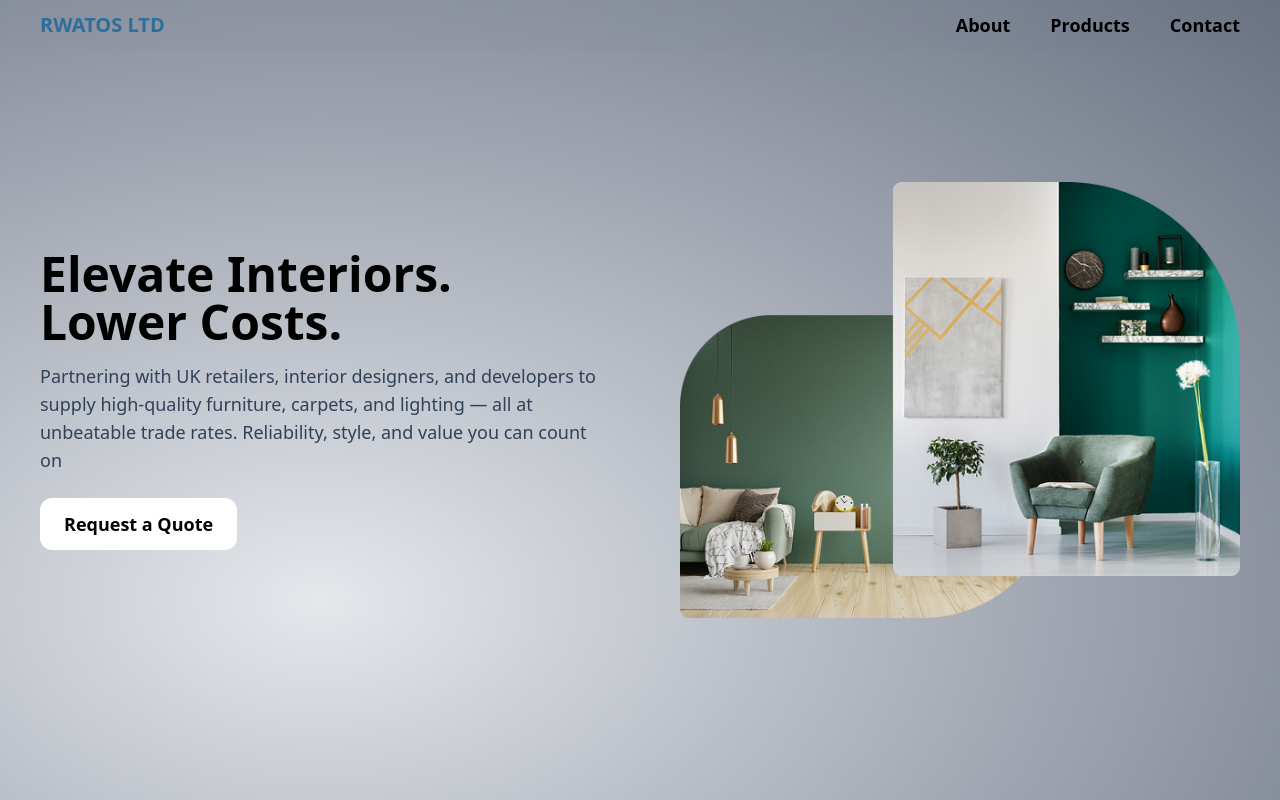
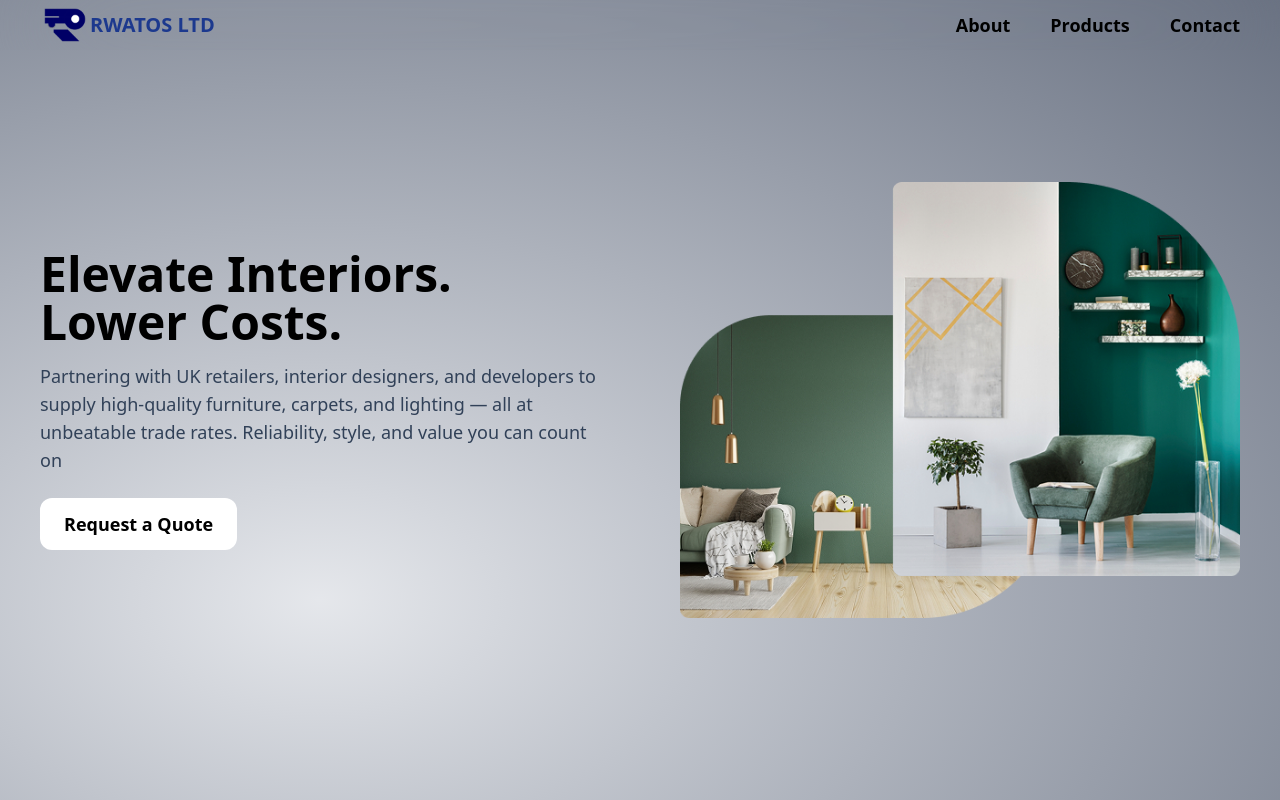
Before and after one commit to lamba01/rwatos, a React (Vite) app: page / in a window 1280 px wide. Shown: the top 800 px of the page. Built offline with nearby package versions, Linux system fonts and the light colour scheme.

Commit message:
Refactor footer and navbar components: update layout for responsiveness, enhance logo integration, and add email link for contact.

```diff
--- a/src/components/footer.jsx
+++ b/src/components/footer.jsx
@@ -7,7 +7,7 @@ function Footer() {
       className="bg-[#061936] text-white pt-8 pb-2 px-6 mt-12"
       id="footer"
     >
-      <main className="flex justify-between">
+      <main className="flex flex-col sm:flex-row gap-5 justify-between">
         <div className="max-w-6xl flex items-center gap-5 space-y-2">
           <img src={footerlogo} alt="Rwatos logo" className="w-20" />
           <div>
@@ -21,7 +21,8 @@ function Footer() {
             Works, 4, Roach Road, Bow, London, E3 2PF
           </p>
           <p className="text-white/50">
-            <strong className="text-white">Email :</strong> info@rwatosltd.com
+            <strong className="text-white">Email :</strong>
+            <a href="mailto:info@rwatosltd.com"> info@rwatosltd.com</a>
           </p>
           <p className="text-white/50">
             <strong className="text-white">Phone :</strong>
--- a/src/components/navBar.jsx
+++ b/src/components/navBar.jsx
@@ -1,10 +1,12 @@
-// import logo from "../assets/rwatoslogo.png";
+import logo from "../assets/rwatoslogo.png";
 export default function navBar() {
   return (
     <nav className="flex w-full justify-between items-center px-5 sm:px-10 z-20 fixed top-0 backdrop-blur-3xl h-[50px]">
       <div className="flex items-center">
-        {/* <img className="h-[50px] w-[50px] shadow-md" src={logo} alt="" /> */}
-        <h3 className=" font-bold text-xl text-[#2F6D9A]">RWATOS LTD</h3>
+        <img className="h-[50px] w-[50px]" src={logo} alt="" />
+        <h3 className=" font-bold text-xl text-blue-900 hidden sm:block">
+          RWATOS LTD
+        </h3>
       </div>
       <div className="flex gap-5 md:gap-10 capitalize">
         <a
```
Also changed, not shown: src/assets/rwatoslogo.png.
